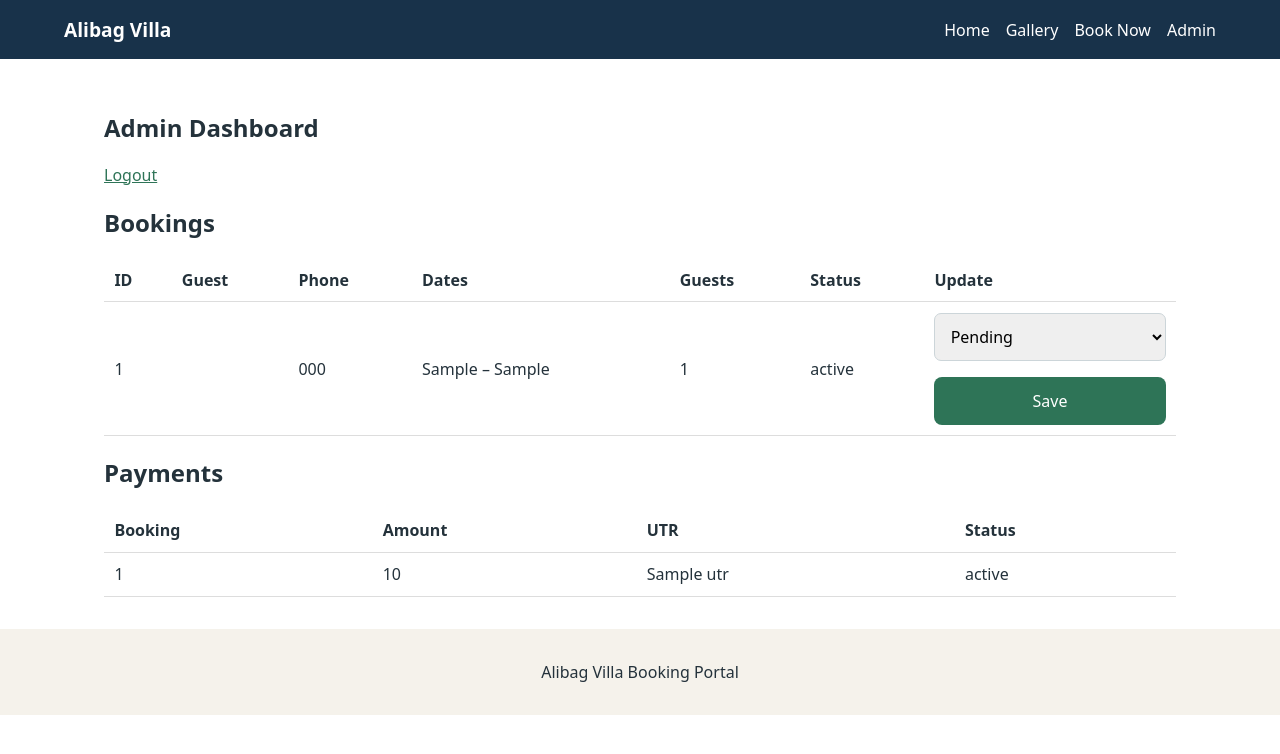
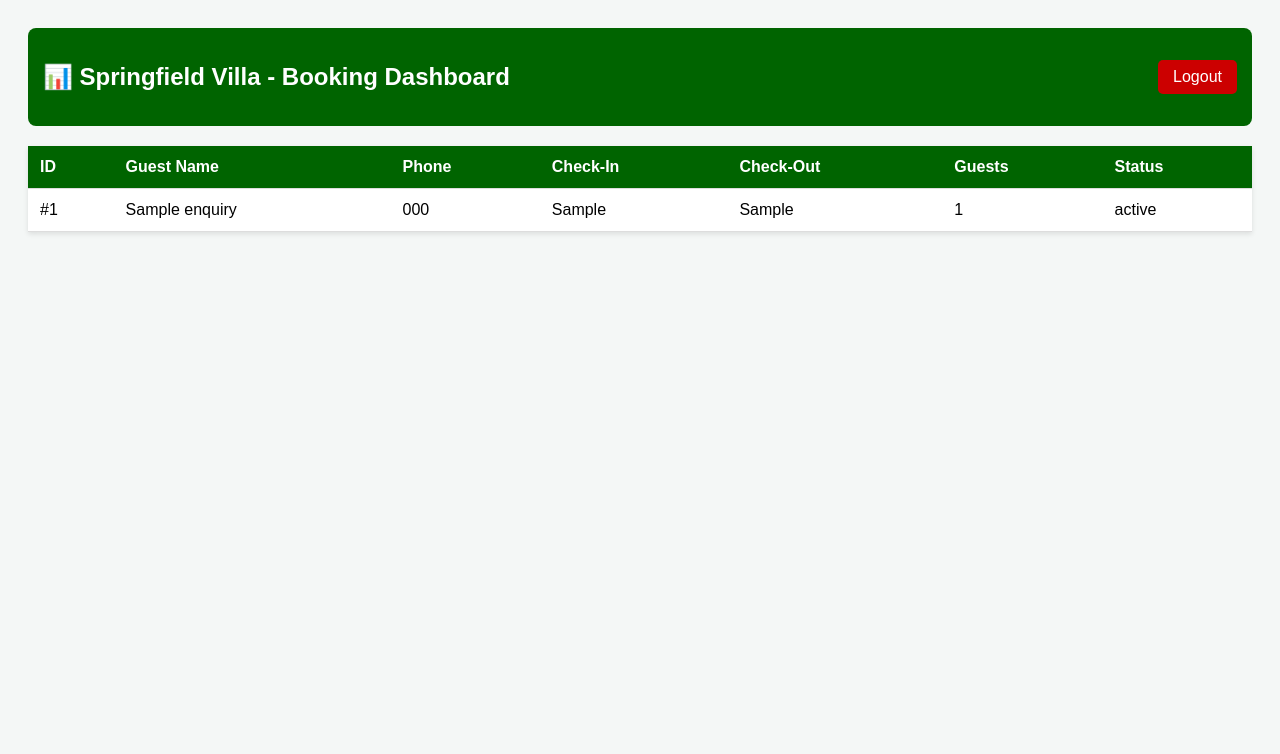
Before and after one commit to niteshmalusare822-coder/alibag-villa-booking, a Flask app: template templates/admin/dashboard.html in a window 1280 px wide. Shown: the top 754 px of the page. Run offline with Flask 3, Linux system fonts and the light colour scheme; tables that the repository leaves empty hold one stand-in row (values such as "Sample post"); the template is opened without the code that fills it: values that come from a table or form of the project are taken from there, most other values are stand-ins (such as "Sample title", 1, 10 or a date in 2020).

Commit message:
Enhance admin dashboard with styling and structure

```diff
--- a/templates/admin/dashboard.html
+++ b/templates/admin/dashboard.html
@@ -1 +1,54 @@
-{% extends "base.html" %}{% block title %}Admin Dashboard{% endblock %}{% block content %}<section class="section"><h1>Admin Dashboard</h1><p><a href="/admin/logout">Logout</a></p><h2>Bookings</h2><div class="table-wrap"><table><thead><tr><th>ID</th><th>Guest</th><th>Phone</th><th>Dates</th><th>Guests</th><th>Status</th><th>Update</th></tr></thead><tbody>{% for b in bookings %}<tr><td>{{b.id}}</td><td>{{b.full_name}}</td><td>{{b.phone}}</td><td>{{b.check_in}} – {{b.check_out}}</td><td>{{b.guests}}</td><td>{{b.status}}</td><td><form method="post" action="{{url_for('admin.update_status', booking_id=b.id)}}"><select name="status"><option>Pending</option><option>Confirmed</option><option>Cancelled</option></select><button>Save</button></form></td></tr>{% else %}<tr><td colspan="7">No booking requests.</td></tr>{% endfor %}</tbody></table></div><h2>Payments</h2><div class="table-wrap"><table><thead><tr><th>Booking</th><th>Amount</th><th>UTR</th><th>Status</th></tr></thead><tbody>{% for p in payments %}<tr><td>{{p.booking_id}}</td><td>{{p.amount}}</td><td>{{p.utr or '-'}}</td><td>{{p.status}}</td></tr>{% else %}<tr><td colspan="4">No payments submitted.</td></tr>{% endfor %}</tbody></table></div></section>{% endblock %}
+<!DOCTYPE html>
+<html lang="mr">
+<head>
+    <meta charset="UTF-8">
+    <title>Admin Dashboard | Bookings</title>
+    <style>
+        body { font-family: Arial, sans-serif; background: #f4f7f6; padding: 20px; }
+        .header { display: flex; justify-content: space-between; align-items: center; background: #006400; color: white; padding: 15px; border-radius: 8px; margin-bottom: 20px; }
+        .btn-logout { background: #cc0000; color: white; padding: 8px 15px; text-decoration: none; border-radius: 5px; }
+        table { width: 100%; border-collapse: collapse; background: white; box-shadow: 0 2px 5px rgba(0,0,0,0.1); }
+        th, td { padding: 12px; text-align: left; border-bottom: 1px solid #ddd; }
+        th { background: #006400; color: white; }
+        .status-pending { color: orange; font-weight: bold; }
+        .status-confirmed { color: green; font-weight: bold; }
+    </style>
+</head>
+<body>
+    <div class="header">
+        <h2>📊 Springfield Villa - Booking Dashboard</h2>
+        <a href="/admin/logout" class="btn-logout">Logout</a>
+    </div>
+
+    {% if bookings %}
+    <table>
+        <thead>
+            <tr>
+                <th>ID</th>
+                <th>Guest Name</th>
+                <th>Phone</th>
+                <th>Check-In</th>
+                <th>Check-Out</th>
+                <th>Guests</th>
+                <th>Status</th>
+            </tr>
+        </thead>
+        <tbody>
+            {% for b in bookings %}
+            <tr>
+                <td>#{{ b.id }}</td>
+                <td>{{ b.name }}</td>
+                <td>{{ b.phone }}</td>
+                <td>{{ b.check_in }}</td>
+                <td>{{ b.check_out }}</td>
+                <td>{{ b.guests }}</td>
+                <td class="status-{{ b.status|lower }}">{{ b.status }}</td>
+            </tr>
+            {% endfor %}
+        </tbody>
+    </table>
+    {% else %}
+        <p style="text-align: center; color: #666;">अजून कोणतीही Booking आलेली नाही.</p>
+    {% endif %}
+</body>
+</html>
```
